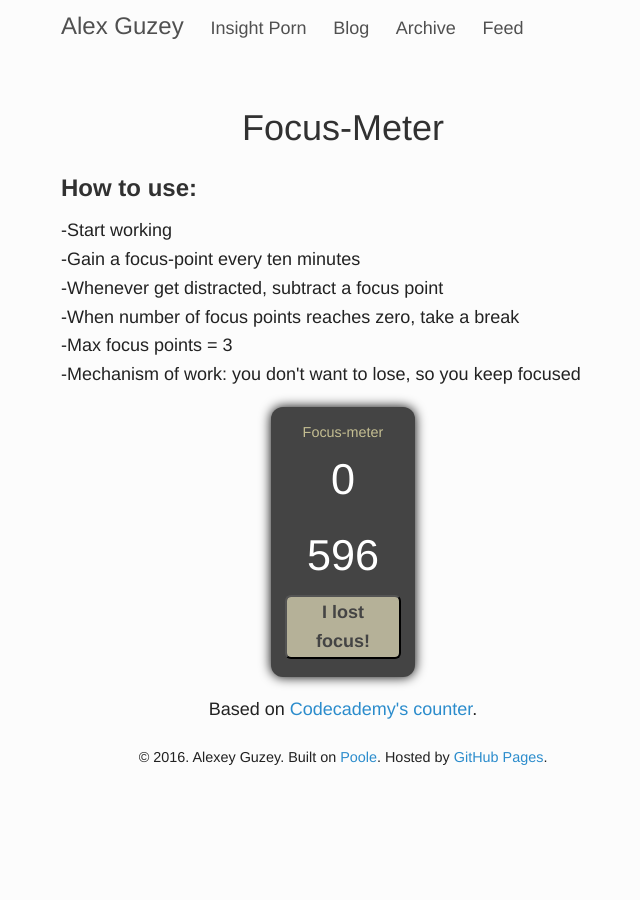
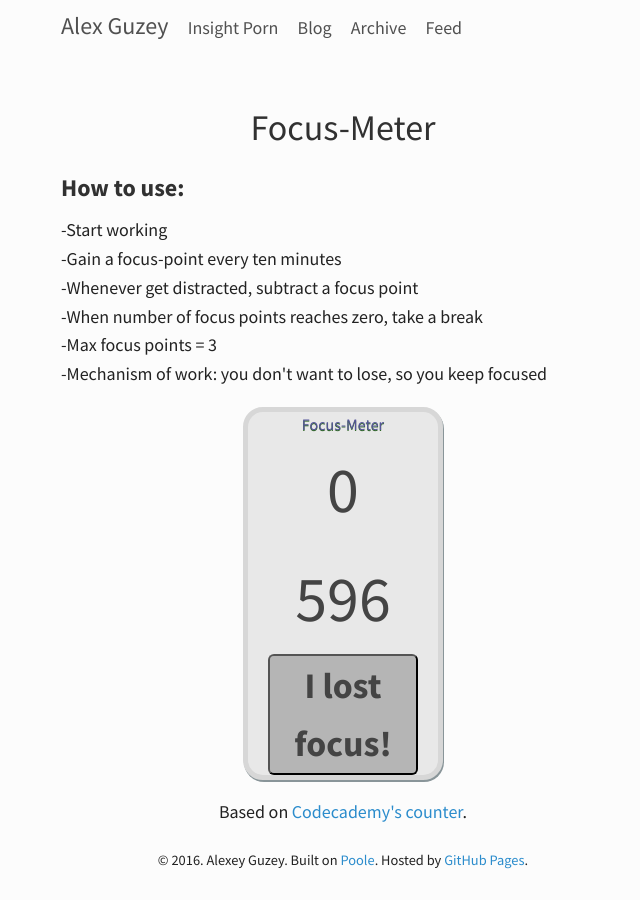
Before and after one commit to guzey/guzey.github.io1, a Jekyll site: the page built from focus-meter/index.html, in a window 1280 px wide. Shown: the whole page, without its empty margins (297-937 px from the left). Built offline with Jekyll 4.4.1, drawn with Linux system fonts in a browser that asks for light colours; a style sheet for code colours, icons or effects is not loaded.

Commit message:
focus-meter style

```diff
--- a/focus-meter/index.html
+++ b/focus-meter/index.html
@@ -19,7 +19,7 @@ title: Focus-meter
 </p>
 
 <div class="meter">
-    <label for="points">Focus-meter</label>
+    <label for="points">Focus-Meter</label>
     <input id="points" value="0" />
     <input id="stopwatch" value="600" />
     <button id="subtract" onclick="subtract_point()">I lost focus!</button>
--- a/focus-meter/style.css
+++ b/focus-meter/style.css
@@ -1,26 +1,22 @@
-    body {
-        font-family: helvetica, arial, verdana, sans-serif;
-    }
-
     input {
-        font-size: 2.4em;
+        font-size: 64px;
         background-color: transparent;
         text-align: center;
         border-width: 0;
         width: 100%;
-        margin: 0 0 .1em 0;
-        color: #fff;
+        margin: 0 0 4px 0;
+        color: #444;
     }
 
     label {
         display: block;
-        font-size: .8em;
+        font-size: 16px;
     }
 
     button {
         /* basics */
         color: #444;
-        background-color: #B5B198;
+        background-color: #b5b5b5;
         /* rounded corners */
         -webkit-border-radius: 6px;
         border-radius: 6px;
@@ -28,6 +24,8 @@
         -webkit-background-clip: padding-box;
         background-clip: padding-box;
         font-weight: bold;
+        font-size: 36px;
+        width: 150px;
     }
 
     button:hover,
@@ -37,19 +35,16 @@
     }
 
     .meter {
-        /* basics */
-        background-color: #444;
-        color: #C4BE92;
+        background-color: #e8e8e8;
+        color: #559;
+        box-shadow: 1px 2px 0px 0px #899599;
+        -moz-border-radius: 50px;
+        -webkit-border-radius: 50px;
+        width: 200px;
         text-align: center;
-        /* rounded corners */
-        -webkit-border-radius: 12px;
-        border-radius: 12px;
-        -moz-background-clip: padding;
-        -webkit-background-clip: padding-box;
-        background-clip: padding-box;
-        padding: .8em .8em 1em;
-        width: 8em;
         margin: 0 auto;
-        -webkit-box-shadow: 0px 0px 12px 0px #000;
-        box-shadow: 0px 0px 12px 0px #000;
+        border-radius: 20px;
+        border: 5px solid #d7d7d7;
+        cursor: pointer;
+        text-shadow: 0px 1px 0px #2f6627;
     }
```
